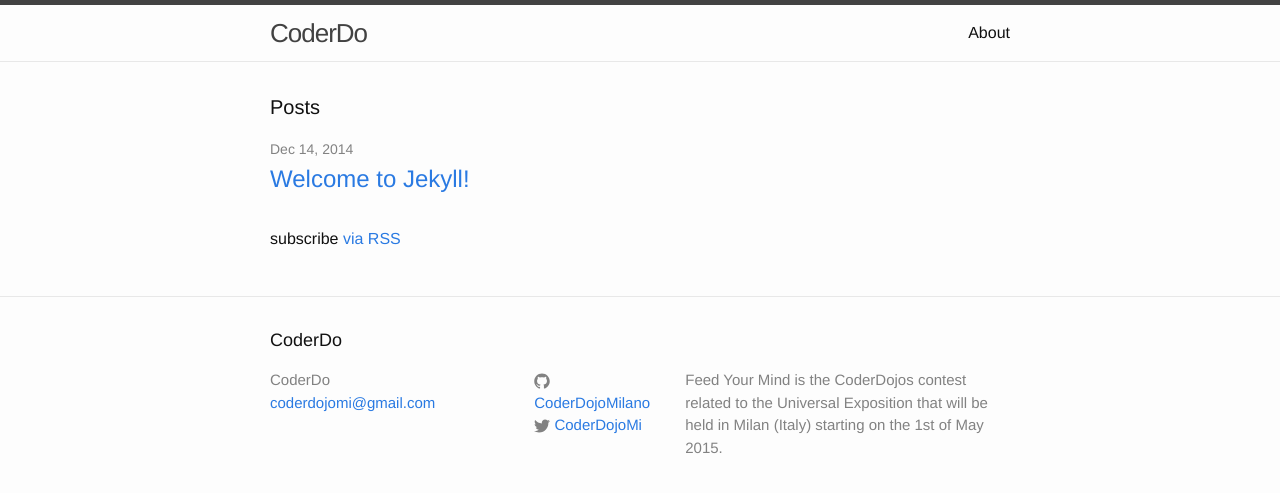
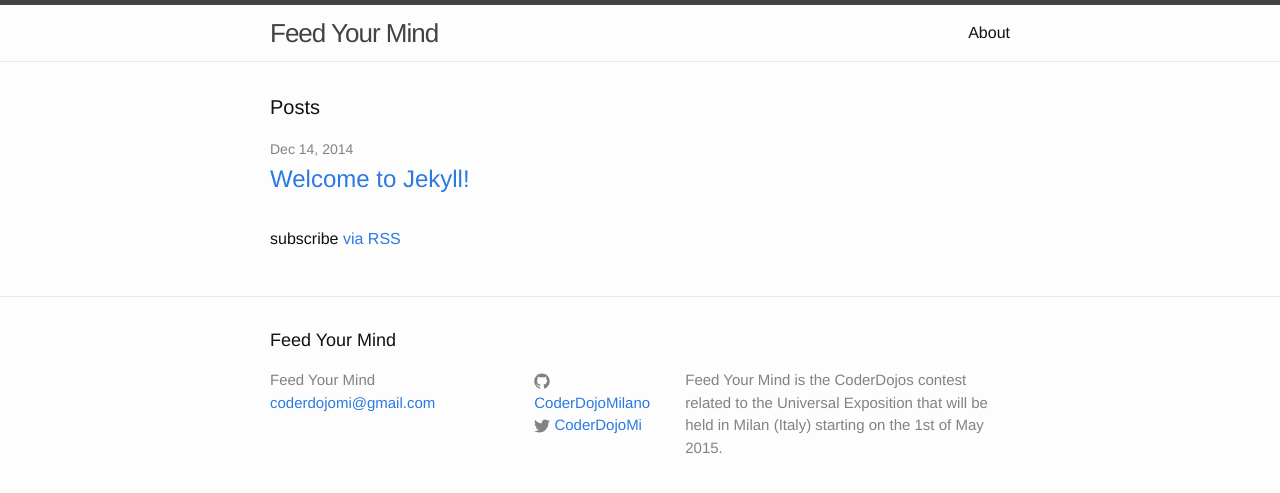
Before and after one commit to CoderDojoMilano/expo-2015, a Jekyll site: the page built from index.html, in a window 1280 px wide. Shown: the top 493 px of the page. Built offline with Jekyll 4.4.1, drawn with Linux system fonts in a browser that asks for light colours.

Commit message:
fixed title

```diff
--- a/_config.yml
+++ b/_config.yml
@@ -1,10 +1,10 @@
 # Site settings
-title: CoderDo
+title: Feed Your Mind
 email: coderdojomi@gmail.com
 description: >
   Feed Your Mind is the CoderDojos contest related to the Universal Exposition that will be held in Milan (Italy) starting on the 1st of May 2015.
 baseurl: "" # the subpath of your site, e.g. /blog/
-url: "http://coderdojomilano.it" # the base hostname & protocol for your site
+url: "http://coderdojomilano.it/expo-2015" # the base hostname & protocol for your site
 twitter_username: CoderDojoMi
 github_username: CoderDojoMilano
 
```
Also changed, not shown: 4 other files.
